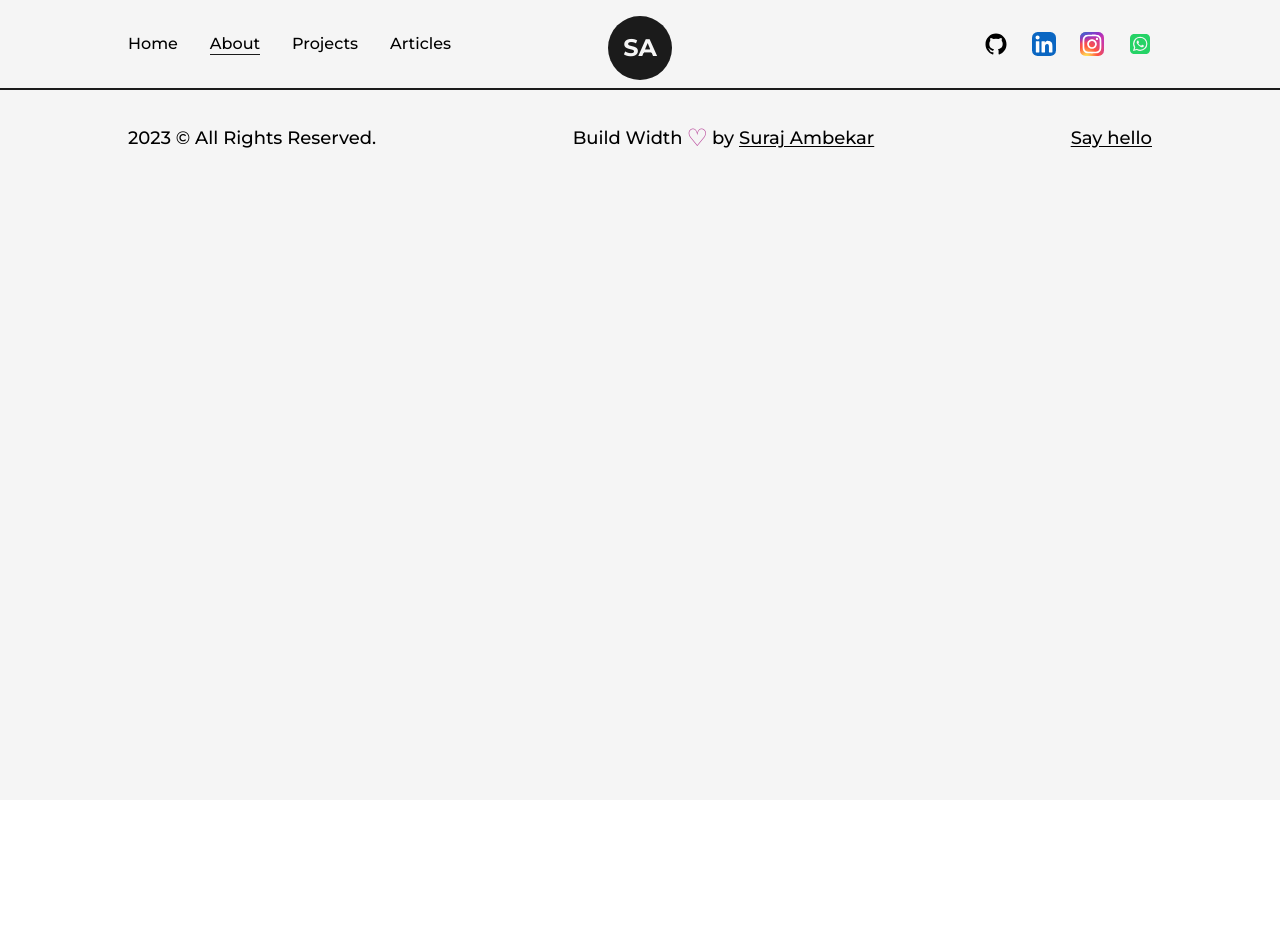
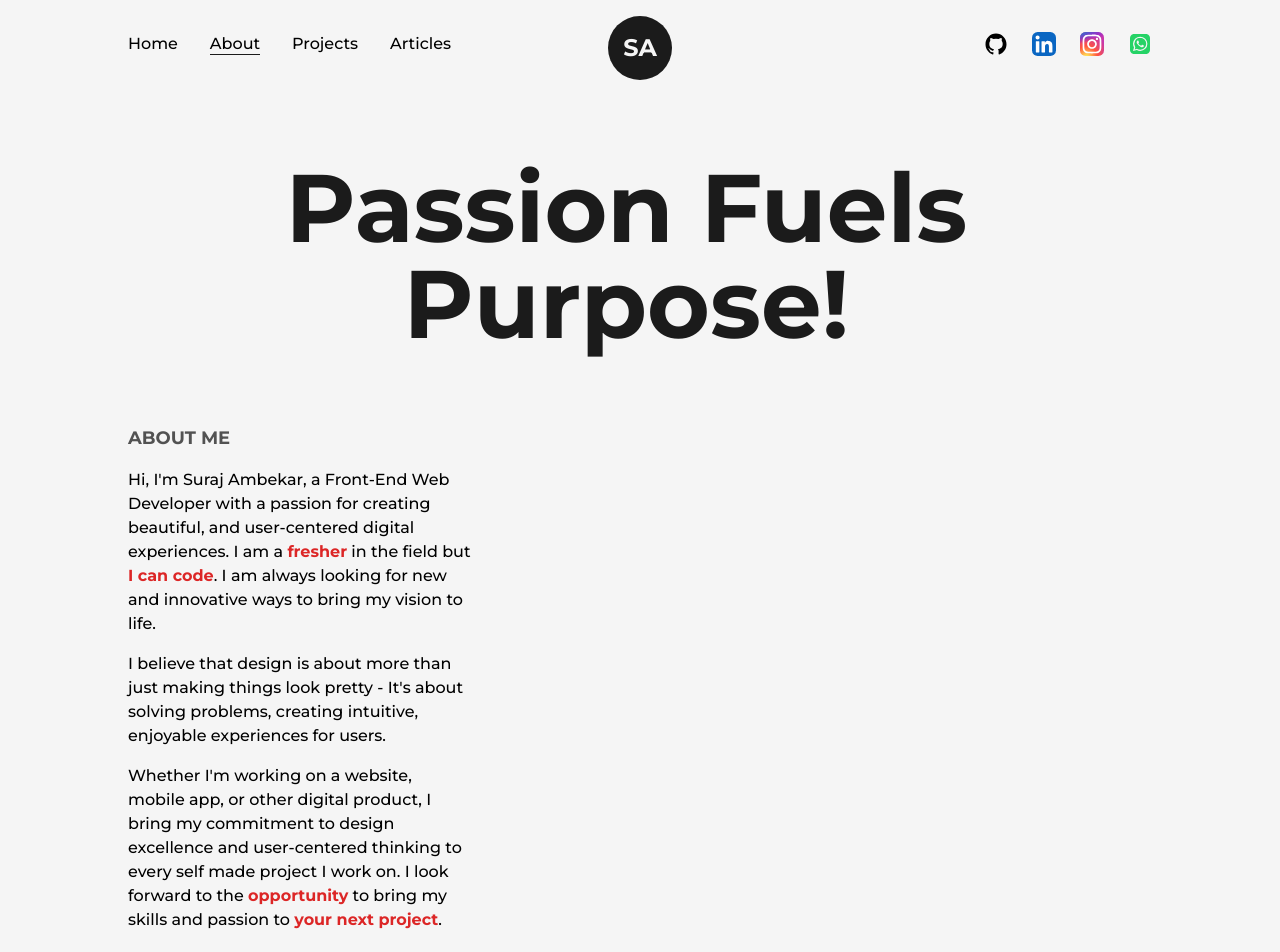
Before and after one commit to Suraj-Ambekar/portfolio-website, a Next.js app: page /about in a window 1280 px wide. Shown: the top 952 px of the page. Before the commit the page ends 800 px from the top, so only its background shows below. Built offline with nearby package versions, Linux system fonts and the light colour scheme.

Commit message:
completed about me section

```diff
--- a/src/pages/about.js
+++ b/src/pages/about.js
@@ -1,3 +1,5 @@
+import AnimatedText from '@/components/AnimatedText'
+import Layout from '@/components/Layout'
 import Head from 'next/head'
 import React from 'react'
 
@@ -8,6 +10,27 @@ const about = () => {
             <title>Suraj Ambekar | About Page</title>
             <meta name="description" content="About page" />
         </Head>
+        <main className='flex w-full flex-col items-center justify-center'>
+            <Layout className='py-16'>
+                <AnimatedText text="Passion Fuels Purpose!" className='mb-16'/>
+                <div className='grid w-full grid-cols-8 gap-16'>
+                    <div className='col-span-3 flex flex-col items-start justify-start '>
+                        <h2 className='mb-4 text-lg font-bold uppercase text-dark/75'>About Me</h2>
+                        <p className='font-medium'>
+                            Hi, I'm Suraj Ambekar, a Front-End Web Developer with a passion for creating beautiful, and user-centered digital experiences. I am a <span className='text-red-600 font-bold '>fresher</span> in the field but <span className='text-red-600 font-bold'>I can code</span>. I am always looking for new and innovative ways to bring my vision to life.
+                        </p>
+                        <p className='my-4 font-medium'>
+                            I believe that design is about more than just making things look pretty - It's about solving problems, creating intuitive, enjoyable experiences for users.
+                        </p>
+                        <p className='font-medium'>
+                            Whether I'm working on a website, mobile app, or other digital product, I bring my commitment to design excellence and user-centered thinking to every self made project I work on. I look forward to the <span className='text-red-600 font-bold'>opportunity</span> to bring my skills and passion to <span className='text-red-600 font-bold'>your next project</span>.
+                        </p>
+                    </div>
+
+                </div>
+            </Layout>
+
+        </main>
     </>
   )
 }
```
